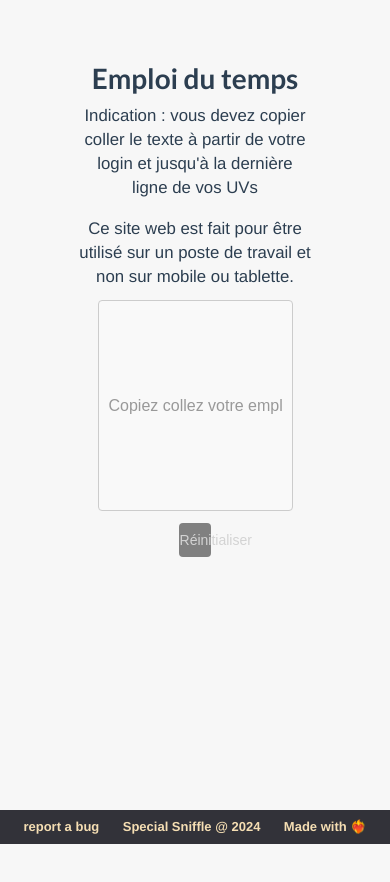
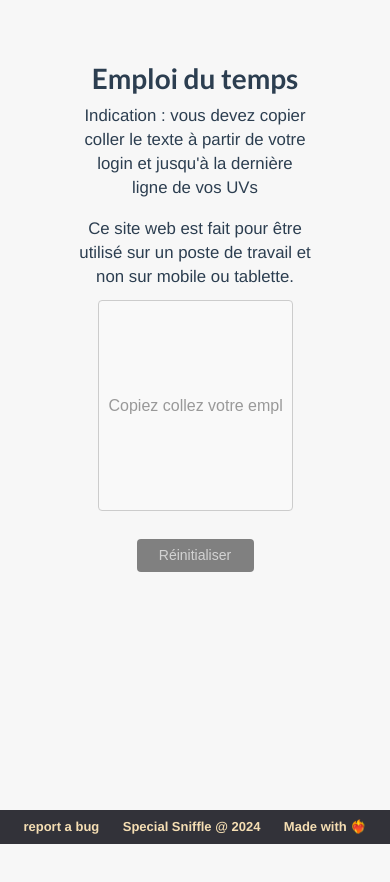
Before and after one commit to leopoldch/special-sniffle, a Vue app: page / in a window 390 px wide. Shown: the top 882 px of the page. Built offline with nearby package versions, Linux system fonts and the light colour scheme.

Commit message:
css updated

```diff
--- a/src/styles/Application.css
+++ b/src/styles/Application.css
@@ -203,3 +203,19 @@
     cursor: pointer;
     background-color: rgb(99, 99, 99);
 }
+
+
+
+@media only screen and (min-device-width : 0) and (max-device-width : 1024px) {
+    .button1-container, .button2-container{
+        width: 30vw;
+        height: 4vh;
+        margin:1%;
+    }
+
+    .action-wrapper{
+        margin-top: 4%;
+        padding-bottom: 20%;
+    }
+
+}
```
